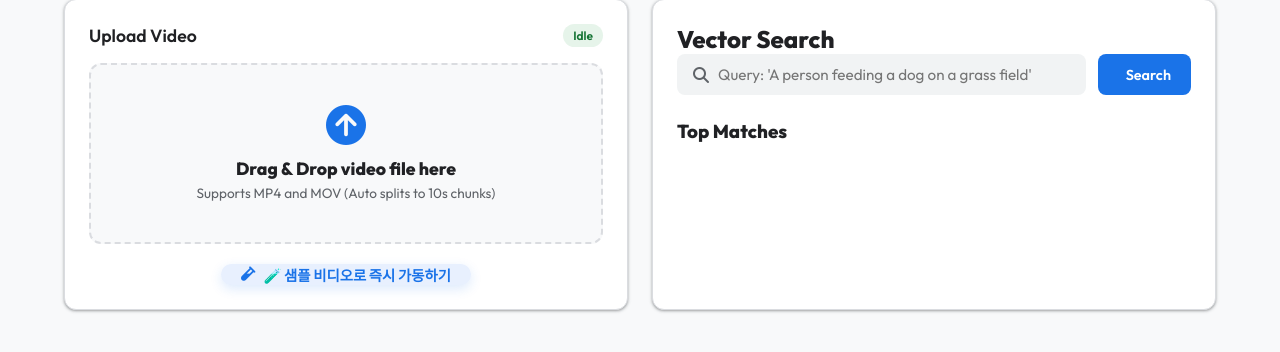
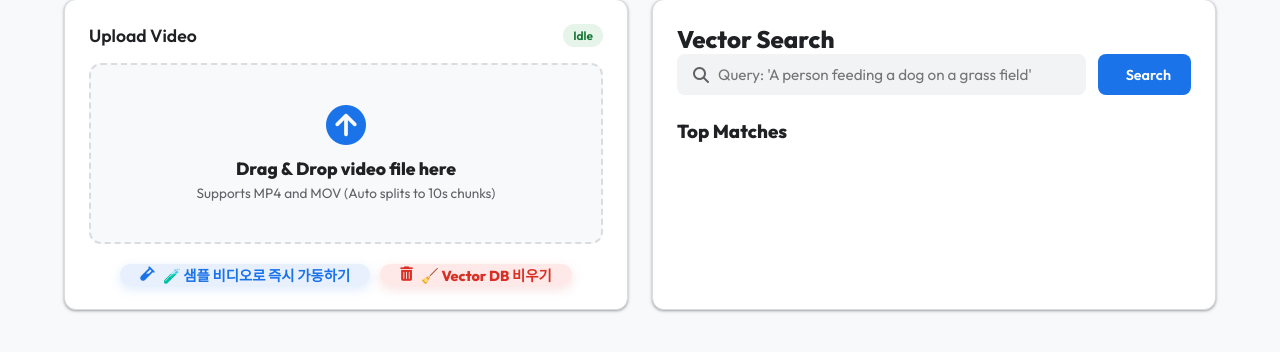
Before and after one commit to freeman9844/embed_test_001, a FastAPI app: page / in a window 1280 px wide. Shown: the part 162-514 px from the top of the page. Run offline with FastAPI, Linux system fonts and the light colour scheme.

Commit message:
docs: Add Clear DB feature description to READMEs

```diff
--- a/app/main.py
+++ b/app/main.py
@@ -394,6 +394,20 @@ async def sample_video(background_tasks: BackgroundTasks):
          "filename": filename
     })
 
+@app.post("/api/clear_db")
+async def clear_db():
+    try:
+         try:
+              db.drop_table("video_scenes_v4")
+         except Exception:
+              pass # ignore if already not exists
+
+         # Recreate table immediately with dummy row inference
+         get_table()
+         return {"status": "success", "message": "Database cleared and reinitialized"}
+    except Exception as e:
+         raise HTTPException(status_code=500, detail=str(e))
+
 @app.get("/api/status/{video_id}")
 
 async def get_status(video_id: str):
--- a/app/templates/index.html
+++ b/app/templates/index.html
@@ -307,9 +307,12 @@
                     <input type="file" id="file-input" accept="video/mp4,video/quicktime">
                 </div>
 
-                <div class="sample-zone" style="text-align: center; margin-top: 1.25rem;">
-                     <button onclick="startSample()" class="search-btn" style="background: #E8F0FE; color: #1A73E8; font-weight: 800; margin: 0 auto; box-shadow: 0 4px 12px rgba(26,115,232,0.15); border-radius: 20px;">
+                <div class="sample-zone" style="text-align: center; margin-top: 1.25rem; display: flex; gap: 10px; justify-content: center;">
+                     <button onclick="startSample()" class="search-btn" style="background: #E8F0FE; color: #1A73E8; font-weight: 800; box-shadow: 0 4px 12px rgba(26,115,232,0.15); border-radius: 20px;">
                           <i class="fa-solid fa-vial"></i> 🧪 샘플 비디오로 즉시 가동하기
+                     </button>
+                     <button onclick="clearDB()" class="search-btn" style="background: #FEE8E8; color: #D93025; font-weight: 800; box-shadow: 0 4px 12px rgba(217,48,37,0.15); border-radius: 20px;">
+                          <i class="fa-solid fa-trash-can"></i> 🧹 Vector DB 비우기
                      </button>
                 </div>
 
@@ -398,6 +401,24 @@
             })
             .catch(err => {
                 logsPanel.innerHTML += `<div style="color:red">[Error] ${err}</div>`;
+            });
+        }
+
+        function clearDB() {
+            if (!confirm("Vector DB의 모든 임베딩 데이터를 완전하게 비우시겠습니까?")) return;
+
+            fetch('/api/clear_db', { method: 'POST' })
+            .then(res => res.json())
+            .then(data => {
+                if (data.status === "success") {
+                    alert("정상적으로 데이터베이스가 초기화되었습니다.");
+                    location.reload(); // Refresh to clear view cleanly
+                } else {
+                    alert("초기화 실패");
+                }
+            })
+            .catch(err => {
+                alert("에러 발생: " + err);
             });
         }
 
```
Also changed, not shown: README.md, README_EN.md.
